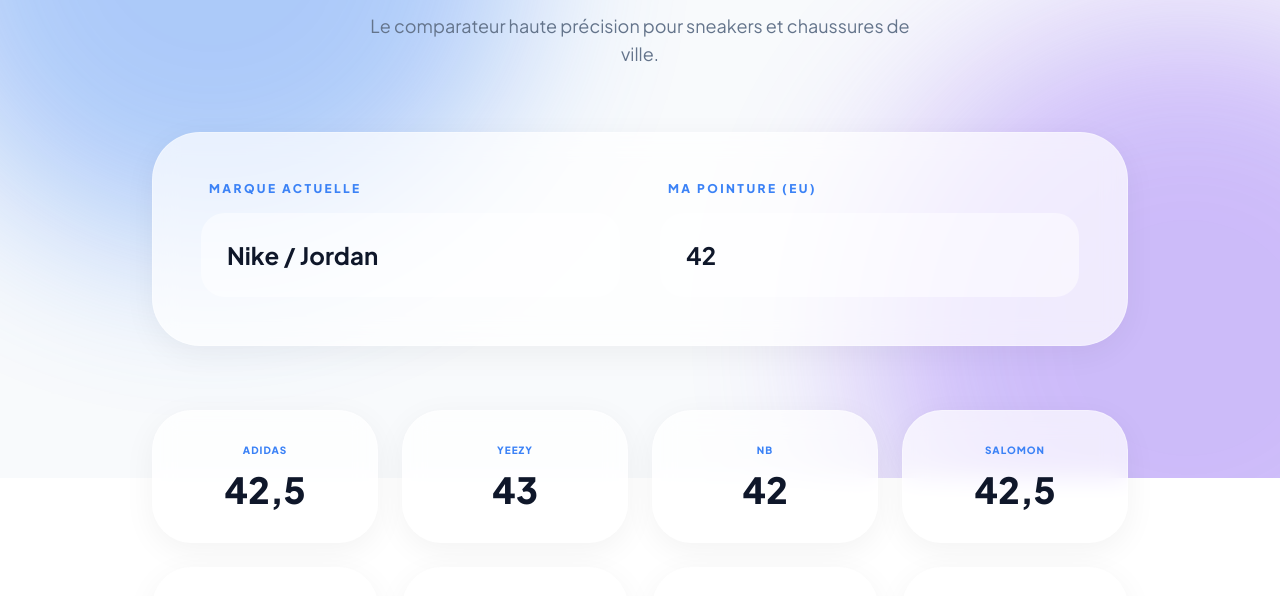
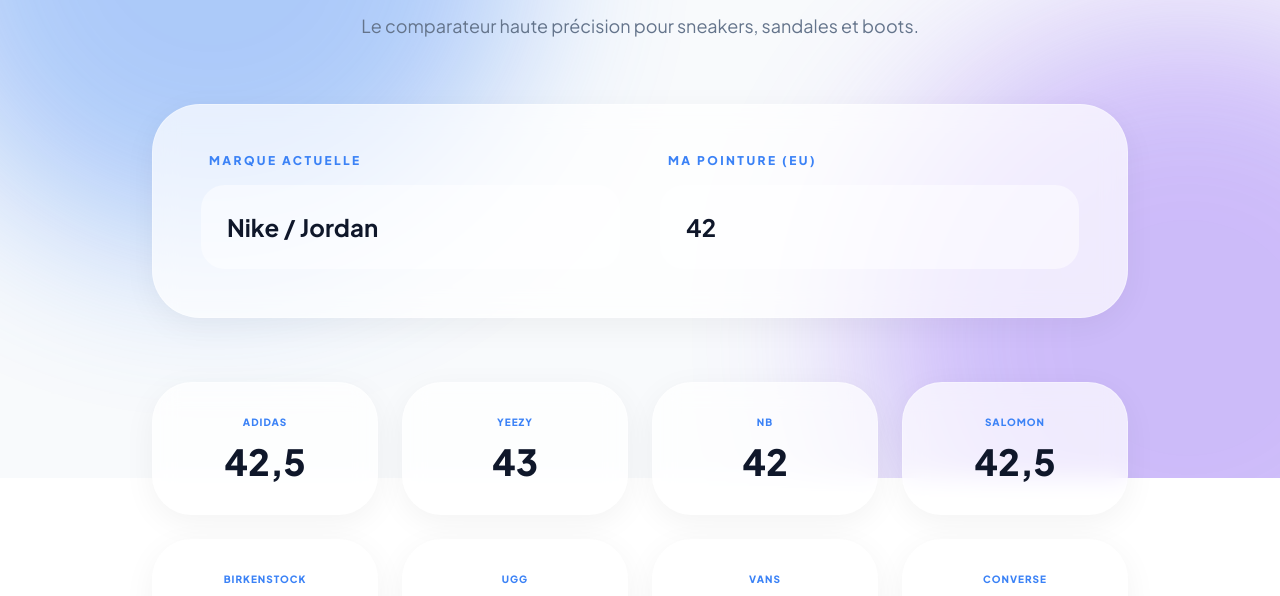
Before and after one commit to J-cour/SHOESFIT, a plain HTML site: page index.html in a window 1280 px wide. Shown: the part 322-918 px from the top of the page. Drawn offline with nearby package versions, Linux system fonts and the light colour scheme.

Commit message:
Update product description and add Birkenstock option

```diff
--- a/index.html
+++ b/index.html
@@ -26,7 +26,6 @@
             transition: background-color 0.5s ease;
         }
 
-        /* Background Animé */
         .mesh-bg {
             position: fixed;
             top: 0; left: 0; width: 100%; height: 100%;
@@ -96,7 +95,7 @@
                 <span class="text-blue-600 dark:text-blue-400">Gardez le confort.</span>
             </h1>
             <p class="text-slate-500 dark:text-slate-400 text-lg max-w-xl mx-auto">
-                Le comparateur haute précision pour sneakers et chaussures de ville.
+                Le comparateur haute précision pour sneakers, sandales et boots.
             </p>
         </div>
 
@@ -111,6 +110,7 @@
                             <option value="yeezy">Yeezy</option>
                             <option value="nb">New Balance</option>
                             <option value="salomon">Salomon</option>
+                            <option value="birkenstock">Birkenstock</option>
                             <option value="ugg">UGG</option>
                             <option value="vans">Vans</option>
                             <option value="converse">Converse</option>
@@ -139,7 +139,6 @@
     </main>
 
     <script>
-        // THEME LOGIC
         const themeToggle = document.getElementById('themeToggle');
         const themeIcon = document.getElementById('themeIcon');
         const html = document.documentElement;
@@ -155,14 +154,14 @@
         }
         themeToggle.addEventListener('click', () => updateTheme(!html.classList.contains('dark')));
 
-        // SIZING LOGIC (Offsets par rapport à Nike)
         const brands = {
             "nike": { offset: 0 },
             "adidas": { offset: 0.5 },
             "yeezy": { offset: 1.0 },
             "nb": { offset: 0 },
             "salomon": { offset: 0.5 },
-            "ugg": { offset: -0.5 }, // UGG taille un peu grand
+            "birkenstock": { offset: -1.0 }, // Taille très grand
+            "ugg": { offset: -0.5 },
             "vans": { offset: -0.5 },
             "converse": { offset: -1.0 },
             "puma": { offset: -0.5 },
```
